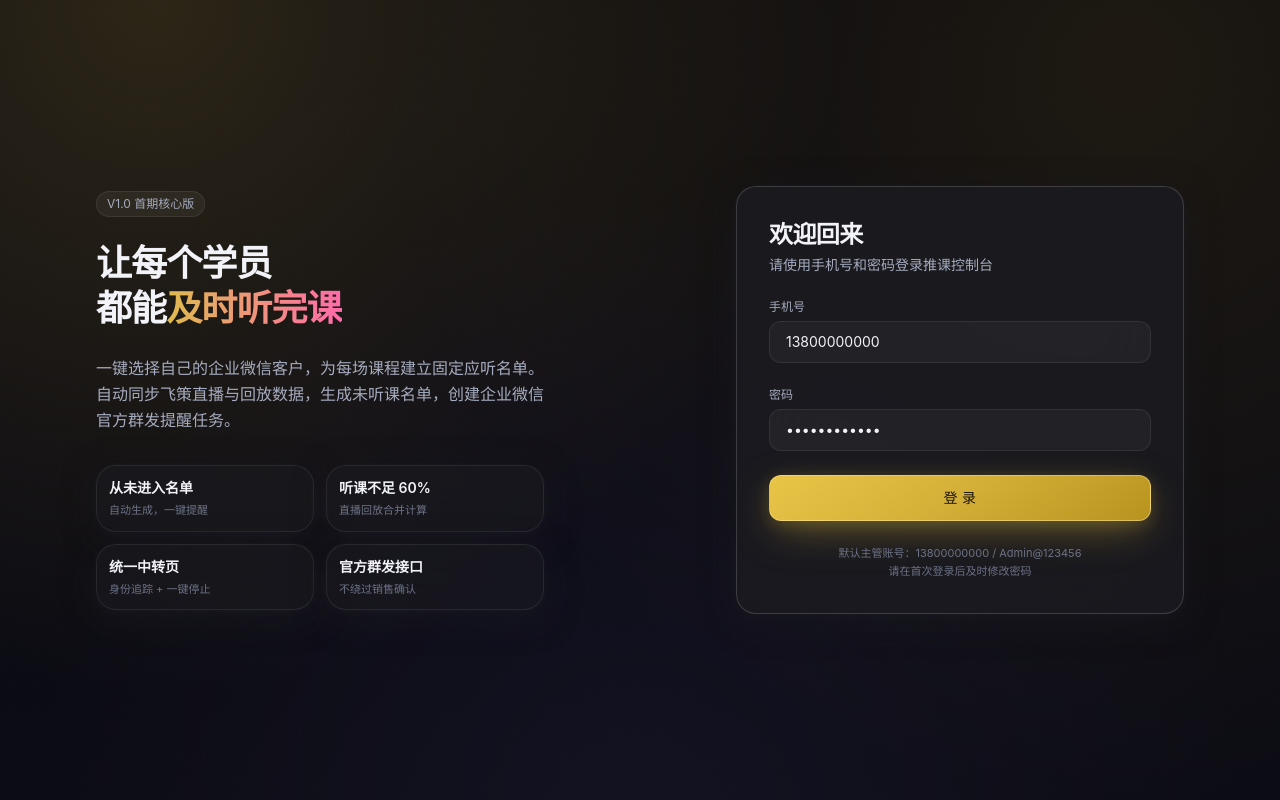
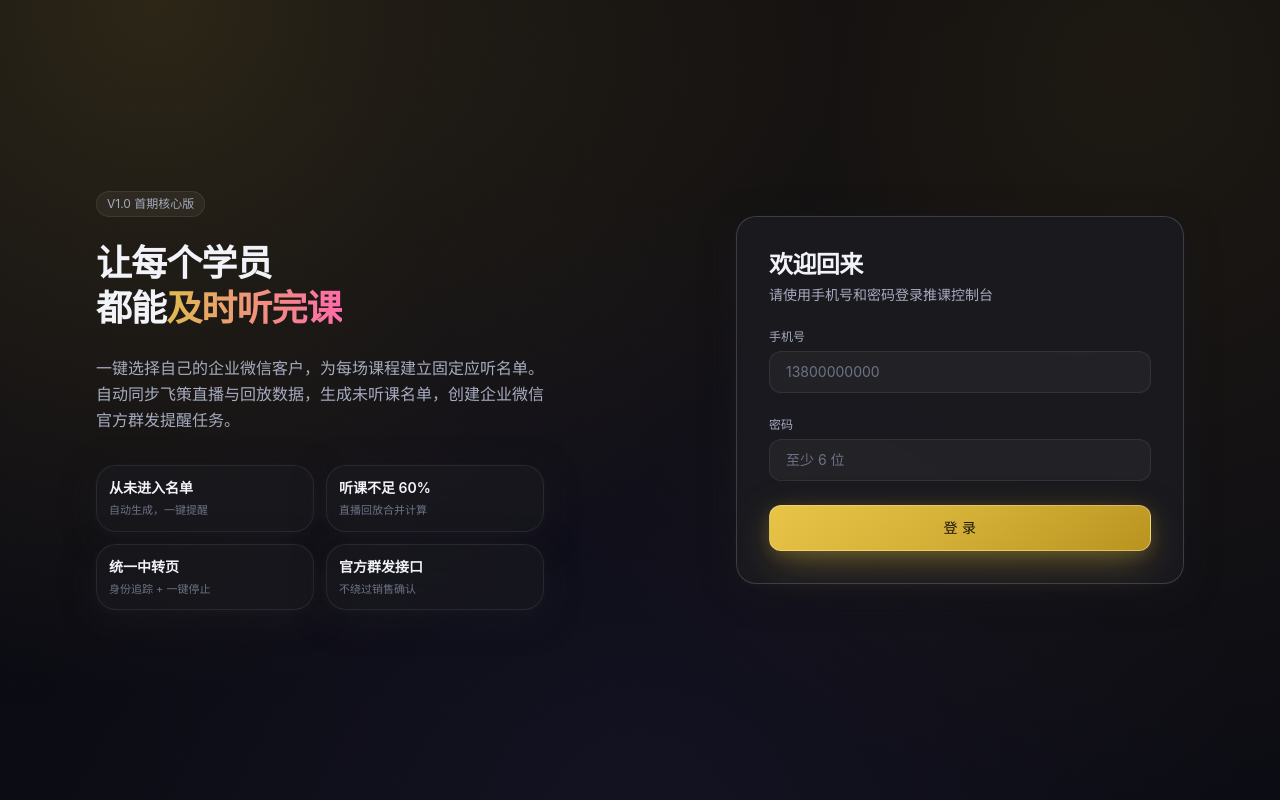
Before and after one commit to limachao/tuike, a React (Vite) app in the folder frontend/: page /login in a window 1280 px wide. Built offline with nearby package versions, Linux system fonts and the light colour scheme.

Commit message:
security: 登录页移除默认账号密码提示与预填

```diff
--- a/frontend/src/pages/LoginPage.tsx
+++ b/frontend/src/pages/LoginPage.tsx
@@ -6,8 +6,8 @@ import { useAuth } from '@/store/auth';
 export default function LoginPage() {
   const setAuth = useAuth((s) => s.setAuth);
   const navigate = useNavigate();
-  const [phone, setPhone] = useState('13800000000');
-  const [pwd, setPwd] = useState('Admin@123456');
+  const [phone, setPhone] = useState('');
+  const [pwd, setPwd] = useState('');
   const [loading, setLoading] = useState(false);
   const [err, setErr] = useState<string | null>(null);
 
@@ -101,12 +101,6 @@ export default function LoginPage() {
           <button type="submit" disabled={loading} className="btn-primary w-full py-3">
             {loading ? '登录中…' : '登 录'}
           </button>
-
-          <div className="text-[11px] text-text-tertiary text-center leading-relaxed">
-            默认主管账号：13800000000 / Admin@123456
-            <br />
-            请在首次登录后及时修改密码
-          </div>
         </form>
       </div>
     </div>
```
